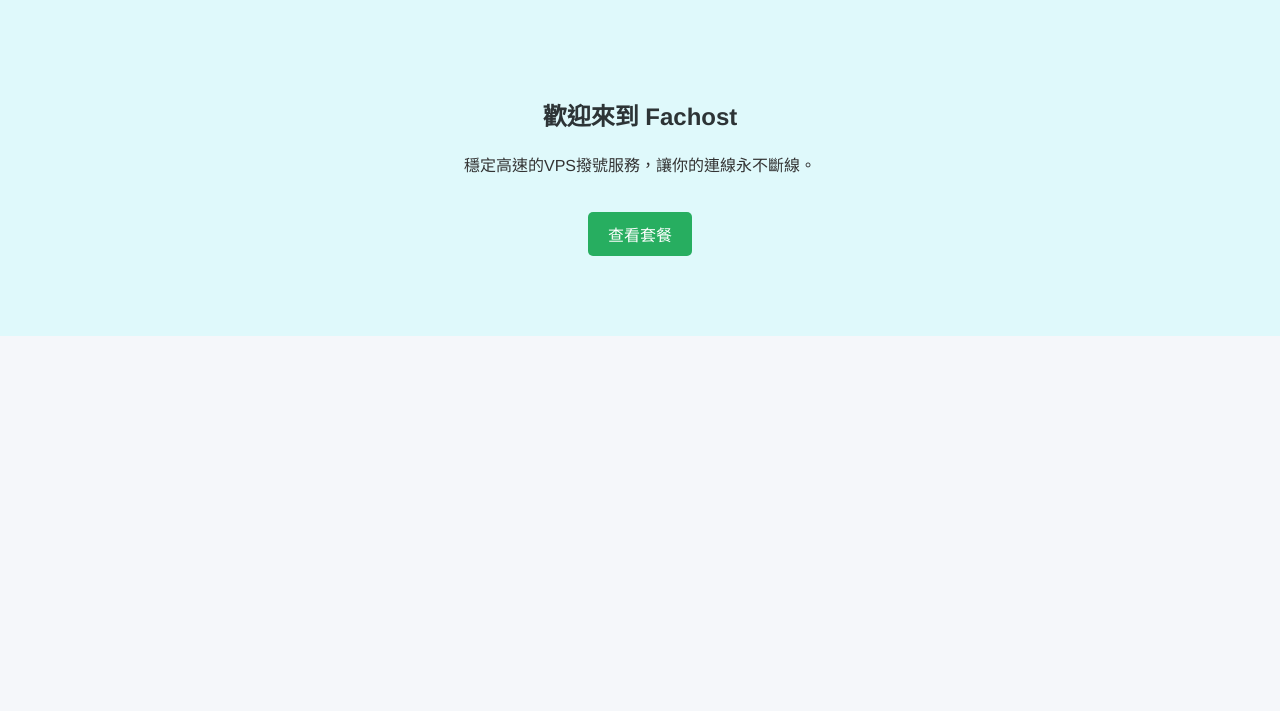
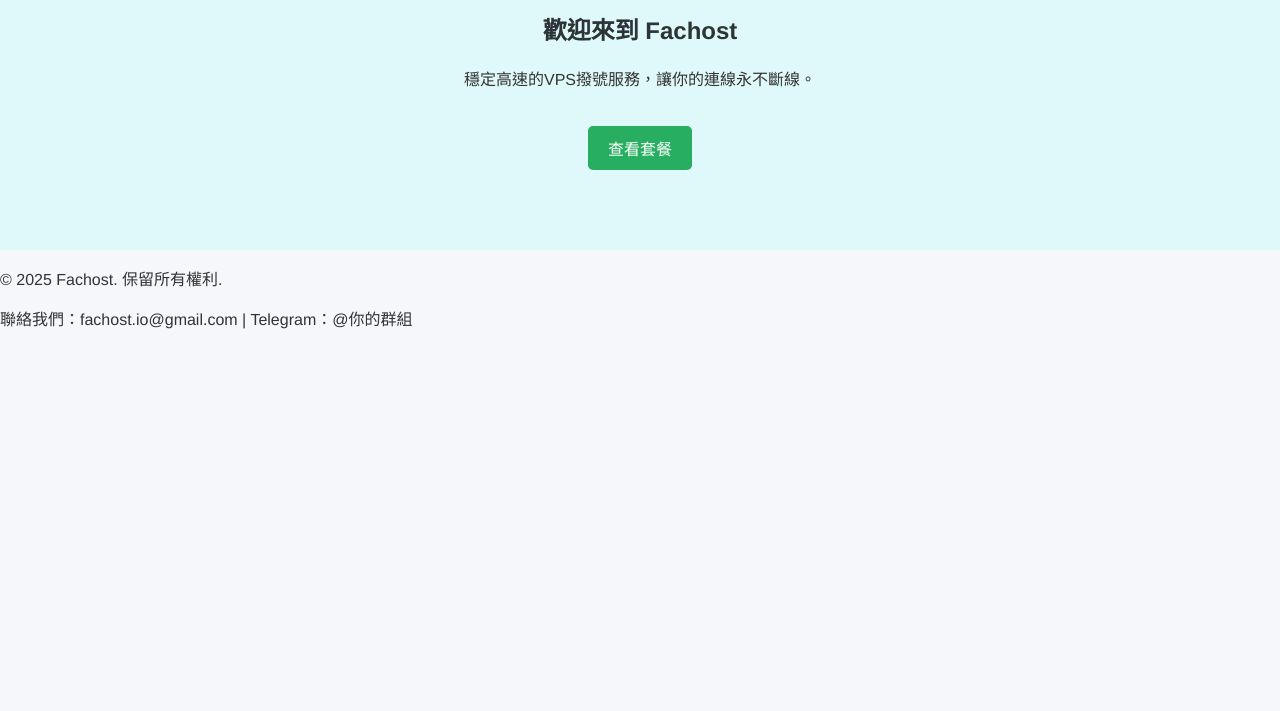
Before and after one commit to wuyan9625/fachost, a plain HTML site: page index.html in a window 1280 px wide. Shown: the part 89-800 px from the top of the page. Drawn offline with Linux system fonts and the light colour scheme.

Commit message:
Update index.html

```diff
--- a/index.html
+++ b/index.html
@@ -71,8 +71,8 @@
 
     <!-- Footer -->
     <div id="footer-container"></div>
-
-    <script src="assets/js/main.js"></script>
+    <script src="assets/js/auth.js"></script>
+    <script src="assets/js/footer.js"></script>
 
 </body>
 </html>
```
